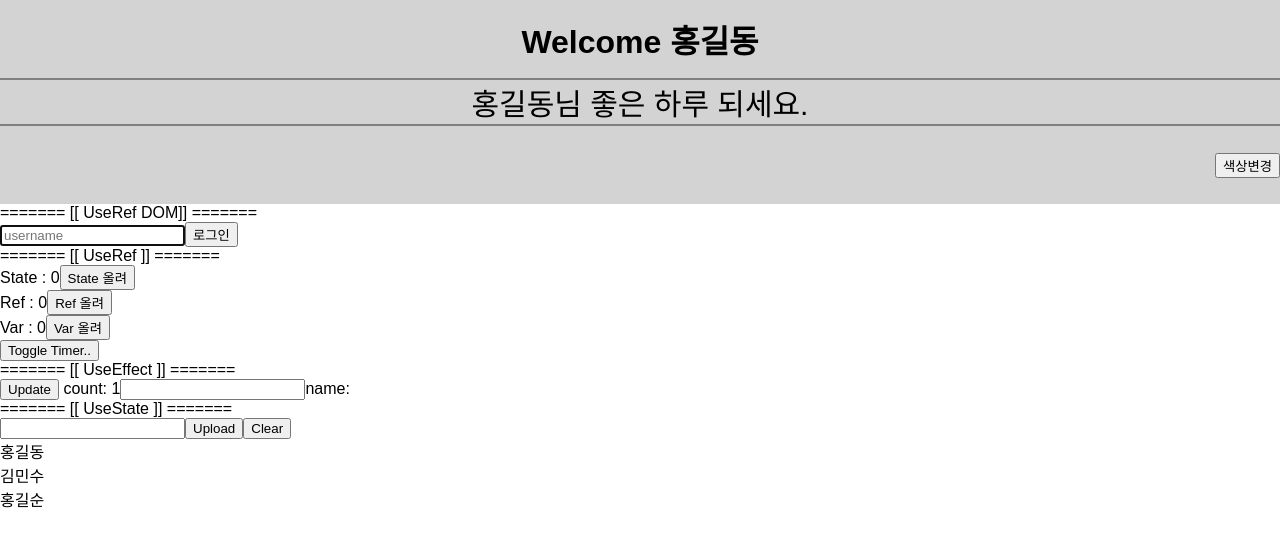
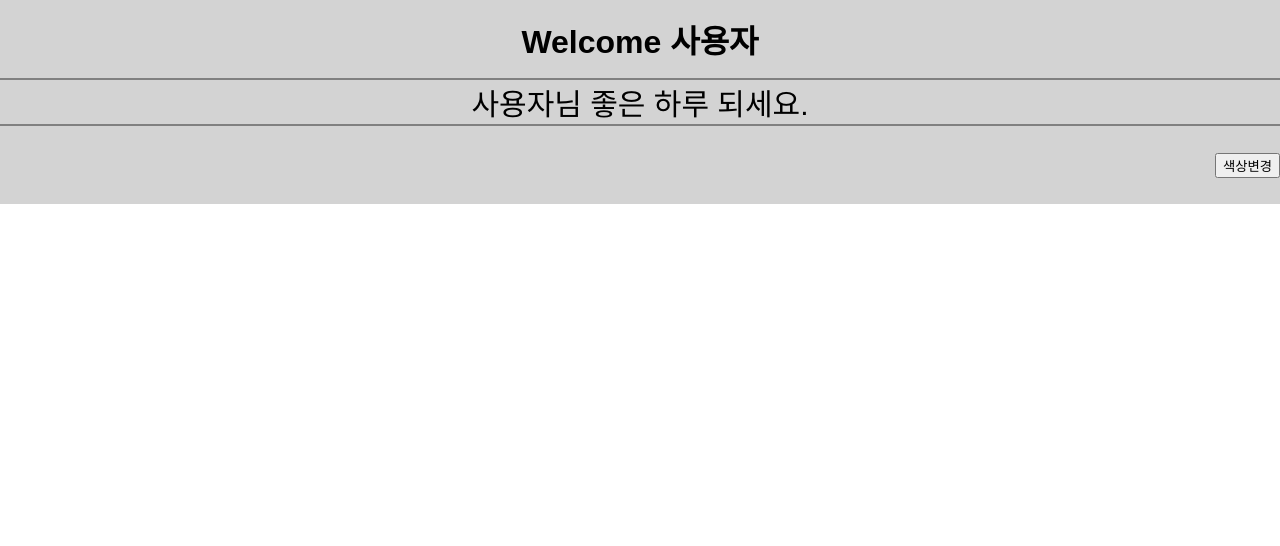
Before and after one commit to ryussjxtest/react_hook, a React (Create React App) app: page / in a window 1280 px wide. Shown: the top 546 px of the page. Built offline with nearby package versions, Linux system fonts and the light colour scheme.

Commit message:
useContext 이용...

```diff
--- a/src/App.js
+++ b/src/App.js
@@ -14,13 +14,13 @@ function App() {
  return(
     <div>
       <UseContext />
-      <UseRefDom />
-      <UseRef />
-      {showTimer && <Timer />}
-      <button onClick={()=>{setShowTimer(!showTimer)}}>Toggle Timer..</button>
-
+      {/* <UseRefDom /> */}
+      {/* <UseRef /> */}
+      {/* {showTimer && <Timer />} */}
+      {/* <button onClick={()=>{setShowTimer(!showTimer)}}>Toggle Timer..</button> */}
+      {/*
       <UseEffect />
-      <UseState />
+      <UseState /> */}
     </div>
   );
 }
--- /dev/null
+++ b/src/context/ThemeContext.js
@@ -0,0 +1,8 @@
+import { createContext } from "react";
+
+// export default function ThemeContext(){
+//   return createContext(null);
+// }
+
+const ThemeContext = createContext(null);
+export default ThemeContext;
--- /dev/null
+++ b/src/context/UserContext.js
@@ -0,0 +1,8 @@
+import { createContext } from "react";
+
+// export default function ThemeContext(){
+//   return createContext(null);
+// }
+
+const UserContext = createContext(null);
+export default UserContext;
--- a/src/hooktest/Content.js
+++ b/src/hooktest/Content.js
@@ -1,4 +1,20 @@
-export default function Content({isDark}){
+import { useContext } from "react";
+import ThemeContext from "../context/ThemeContext";
+import UserContext from "../context/UserContext";
+
+// 2. useContext
+export default function Content(){
+  const {isDark} = useContext(ThemeContext);
+  // const data = useContext(ThemeContext);
+  // data가 아니라.  {isDark, setIsDark}로 직접 받는다.
+  // console.log(data);
+  // let isDark = data.isDark;
+  // console.log("[Content]  isDark : ", isDark);
+
+  const user = useContext(UserContext);
+
+// 1. Props Drilling..
+// export default function Content({isDark}){
   return (
     <div
       className='content'
@@ -7,7 +23,8 @@ export default function Content({isDark}){
         color: isDark? 'white':'black',
       }}
     >
-      <p>홍길동님 좋은 하루 되세요.</p>
+      {/* <p>홍길동님 좋은 하루 되세요.</p> */}
+      <p>{user}님 좋은 하루 되세요.</p>
     </div>
   );
 }
--- a/src/hooktest/Footer.js
+++ b/src/hooktest/Footer.js
@@ -1,5 +1,21 @@
-export default function Footer({isDark, setIsDark}){
-  const toggleTheme = ()=>{
+import { useContext } from "react";
+import ThemeContext from "../context/ThemeContext";
+
+// 2. useContext
+export default function Footer(){
+
+  const {isDark, setIsDark} = useContext(ThemeContext);
+  // const data = useContext(ThemeContext);
+  // data가 아니라.  {isDark, setIsDark}로 직접 받는다.
+  // console.log(data);
+  // let isDark = data.isDark;
+  // let setIsDark = data.setIsDark;
+  // console.log("[Footer]  isDark : ", isDark);
+
+// // 1. Props Drilling
+// export default function Footer({isDark, setIsDark}){
+
+const toggleTheme = ()=>{
     setIsDark(!isDark);
     console.log("Theme changed....", isDark)
   }
--- a/src/hooktest/Header.js
+++ b/src/hooktest/Header.js
@@ -1,5 +1,24 @@
-export default function Header({isDark}){
-  console.log("[Header]  isDark : ", isDark);
+
+import { useContext } from "react";
+import ThemeContext from "../context/ThemeContext";
+import UserContext from "../context/UserContext";
+
+// 2.use context
+export default function Header(){
+  const {isDark} = useContext(ThemeContext);
+  // const data = useContext(ThemeContext);
+  // data가 아니라.  {isDark, setIsDark}로 직접 받는다.
+  // console.log(data);
+  // let isDark = data.isDark;
+  // console.log("[Header]  isDark : ", isDark);
+
+  // 데이터를 넘겨 줄때 하나와 둘 이상이 다르다???? 체크하자.
+  // 값과 변수의 차이인가??  그냥 지금은 그런가 보다 하고 넘어가자.
+  const user = useContext(UserContext);
+  console.log("[Header]  user : ",user);
+
+// // 1. Props Drilling
+// export default function Header({isDark}){
   return (
     <header
       className='header'
@@ -8,7 +27,8 @@ export default function Header({isDark}){
         color: isDark? 'white':'black'
       }}
     >
-      <h1>Welcome 홍길동</h1>
+      {/* <h1>Welcome 홍길동</h1> */}
+      <h1>Welcome {user}</h1>
     </header>
   );
 }
--- a/src/hooktest/Page.js
+++ b/src/hooktest/Page.js
@@ -1,13 +1,30 @@
+import { useContext } from "react";
+import ThemeContext from "../context/ThemeContext";
 import Content from "./Content";
 import Footer from "./Footer";
 import Header from "./Header";
 
-export default function Page({isDark, setIsDark}){
+// 1. use props drilling
+// export default function Page({isDark, setIsDark}){
+//   return (
+//     <>
+//       <Header isDark={isDark}/>
+//       <Content isDark={isDark}/>
+//       <Footer isDark={isDark} setIsDark={setIsDark}/>
+//     </>
+//   );
+// }
+
+
+// 2. useContext
+export default function Page(){
+  // Page는 안필요..  위의 props drilling과 다른 부분...
+  // 받아서 전달등이 필요 없다.
   return (
     <>
-      <Header isDark={isDark}/>
-      <Content isDark={isDark}/>
-      <Footer isDark={isDark} setIsDark={setIsDark}/>
+      <Header />
+      <Content />
+      <Footer />
     </>
   );
 }
--- a/src/hooktest/UseContext.js
+++ b/src/hooktest/UseContext.js
@@ -1,4 +1,6 @@
-import { useState } from "react"
+import { useContext, useState } from "react"
+import ThemeContext from "../context/ThemeContext";
+import UserContext from "../context/UserContext";
 import Page from "./Page";
 
 
@@ -16,6 +18,17 @@ export default function UseContext(){
   const [isDark, setIsDark] = useState(false);
 
   return(
-    <Page isDark={isDark} setIsDark={setIsDark} />
+  // 1. Props Drilling
+  // <Page isDark={isDark} setIsDark={setIsDark} />
+
+  // 2. useContext.
+  // Provider는 전달하고자 하는 value를 props로 하나 받는다.
+  // Provider가 감싸는 하위 component는 useContext로 사용가능
+    <UserContext.Provider value={"사용자"}>
+      <ThemeContext.Provider value={{isDark, setIsDark}}>
+        <Page />
+      </ThemeContext.Provider>
+    </UserContext.Provider>
+
   );
 }
```
